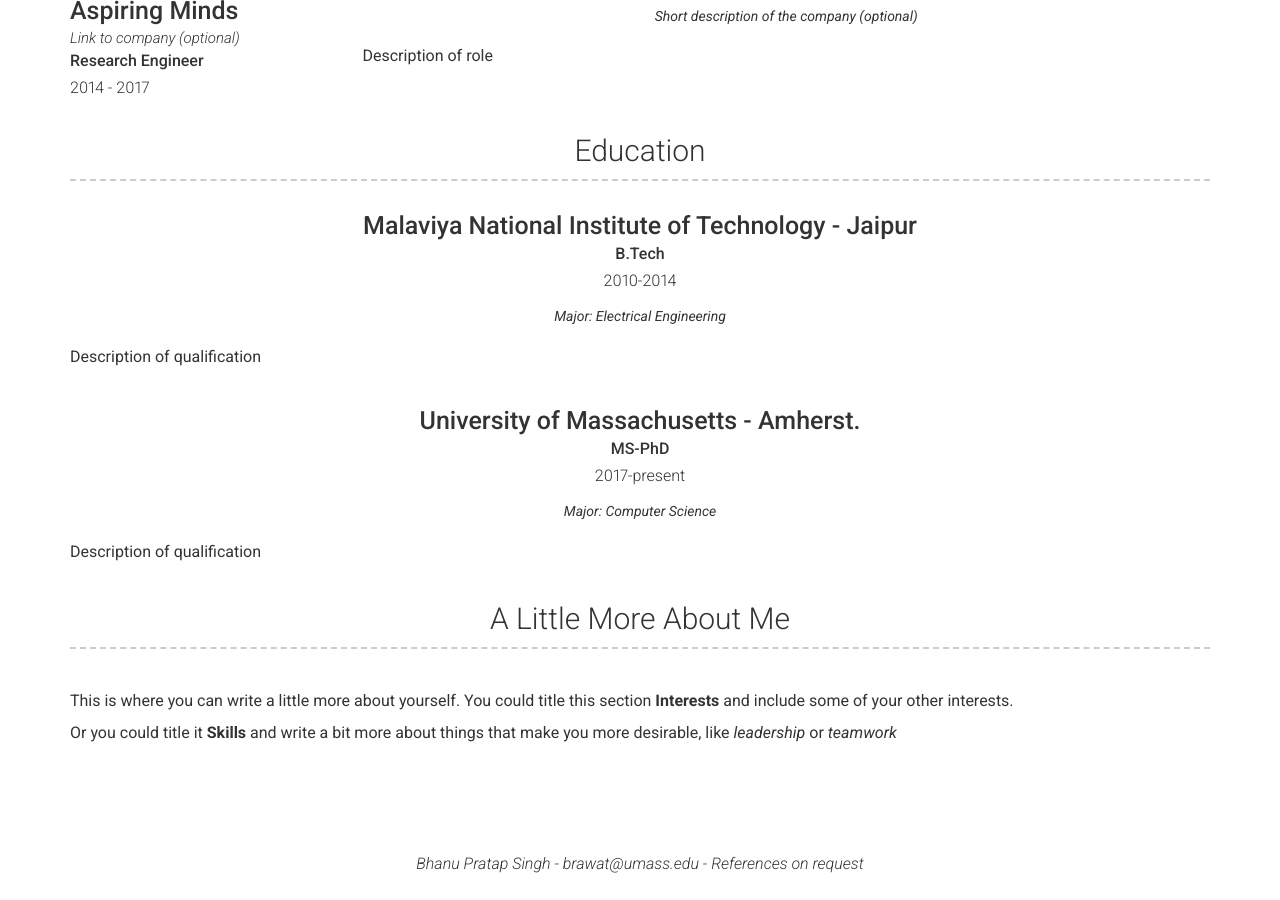
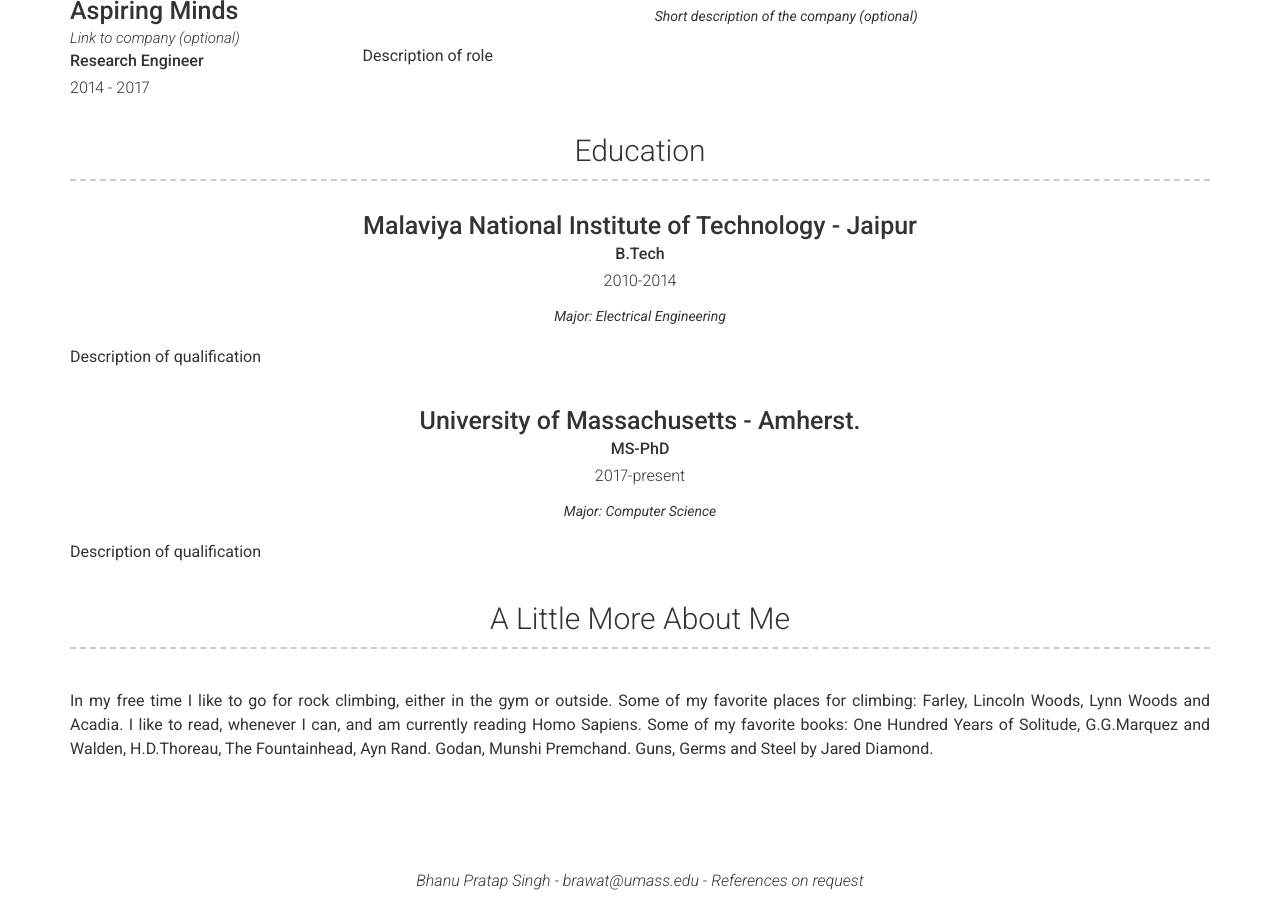
Before and after one commit to bsinghpratap/bsinghpratap.github.io, a Jekyll site: the page built from index.md, in a window 1280 px wide and 900 px high, scrolled down 903 px. Built offline with Jekyll 4.4.1, drawn with Linux system fonts in a browser that asks for light colours; nearby versions of some CDN libraries; some of the changed text lies outside the part shown.

Commit message:
website updated

```diff
--- a/_config.yml
+++ b/_config.yml
@@ -19,7 +19,7 @@
 dribbble_username:
 facebook_username:
 flickr_username:
-instagram_username:
+instagram_username: arush_pratap
 linkedin_username: bhanu-pr
 xing_username:
 pinterest_username:
@@ -52,6 +52,8 @@
 about_content: | # this will include new lines to allow paragraphs
   I'm Bhanu, a 3rd year MS-PhD student at UMass-Amherst. I've been working under the guidance of [Prof. Hong Yu](https://www.cics.umass.edu/faculty/directory/hong_yu) at [BioNLP lab](http://bio-nlp.org/). I am broadly interested in natural language processing, especifically question answering, chatbot systems and continual learning.
 
+  Before joining UMass, in 2017, I worked as a Research Engineer at Aspiring Minds for 3 years under the guidance of [Varun Aggarwal](https://www.aspiringminds.com/company/leadership/varun-aggarwal/). Worked at a bunch of amazing projects and assisted in the establishment and running of [ML-India](http://ml-india.org/) and its [Gurgaon chapter](https://github.com/ML-India-Gurgaon-Chapter).
+
 # Write an awesome description about yourself here, this supports markdown, so you can add [links](http://foobar.com) and highlight things <mark>like this</mark>.
 
   # You can even add paragraphs by using empty lines like this and add anything else markdown supports such as
@@ -72,9 +74,11 @@
 # More Section
 # more_title: A Little More About Me #(Use this to override about more section title)
 more_content: | # this will include new lines to allow paragraphs
-  This is where you can write a little more about yourself. You could title this section **Interests** and include some of your other interests.
+  In my free time I like to go for rock climbing, either in the gym or outside. Some of my favorite places for climbing: Farley, Lincoln Woods, Lynn Woods and Acadia. I like to read, whenever I can, and am currently reading Homo Sapiens. Some of my favorite books: One Hundred Years of Solitude, G.G.Marquez and Walden, H.D.Thoreau, The Fountainhead, Ayn Rand. Godan, Munshi Premchand. Guns, Germs and Steel by Jared Diamond.
 
-  Or you could title it **Skills** and write a bit more about things that make you more desirable, like *leadership* or *teamwork*
+# This is where you can write a little more about yourself. You could title this section **Interests** and include some of your other interests.
+
+# Or you could title it **Skills** and write a bit more about things that make you more desirable, like *leadership* or *teamwork*
 
 # Footer
 footer_show_references: true
```
Also changed, not shown: 1 other file.
